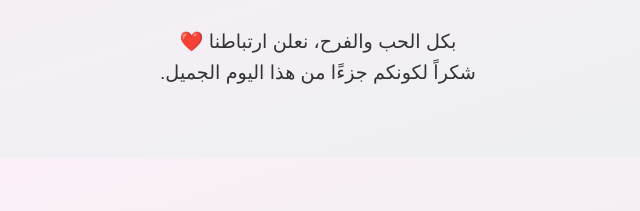
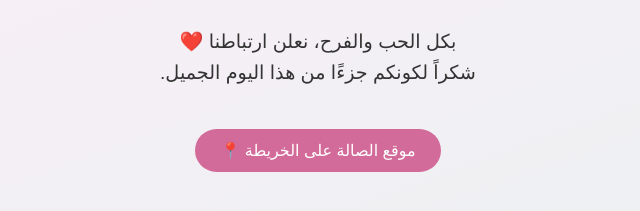
Before and after one commit to rawanabuzir/rawan-laith, a plain HTML site: page index.html in a window 1280 px wide. Shown: the part 245-456 px from the top of the page, without its empty margins (359-999 px from the left). Drawn offline with Linux system fonts and the light colour scheme.

Commit message:
Update index.html

```diff
--- a/index.html
+++ b/index.html
@@ -53,17 +53,42 @@
       50% { transform: scale(1.1); }
       100% { transform: scale(1); }
     }
+
+    .location {
+      margin-top: 40px;
+    }
+
+    .location a {
+      display: inline-block;
+      text-decoration: none;
+      background-color: #d36b9a;
+      color: white;
+      padding: 12px 25px;
+      border-radius: 25px;
+      font-size: 1em;
+      transition: background-color 0.3s ease;
+    }
+
+    .location a:hover {
+      background-color: #b95482;
+    }
   </style>
 </head>
 <body>
   <div class="container">
     <div class="heart">💖</div>
-    <h1>ليث & روان </h1>
+    <h1>ليث & روان</h1>
     <div class="date">8 نوفمبر 2025</div>
     <p>
       بكل الحب والفرح، نعلن ارتباطنا ❤️<br>
       شكراً لكونكم جزءًا من هذا اليوم الجميل.
     </p>
+
+    <div class="location">
+      <a href="https://maps.app.goo.gl/47goTfvh3eMYqGU36" target="_blank">
+        موقع الصالة على الخريطة 📍
+      </a>
+    </div>
   </div>
 </body>
 </html>
```
